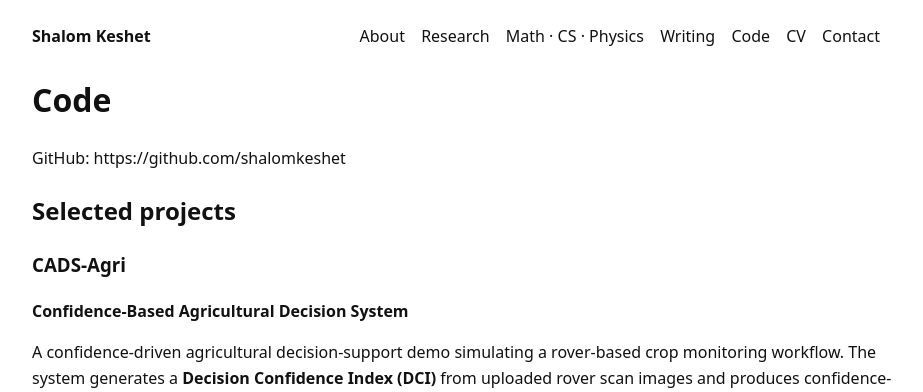
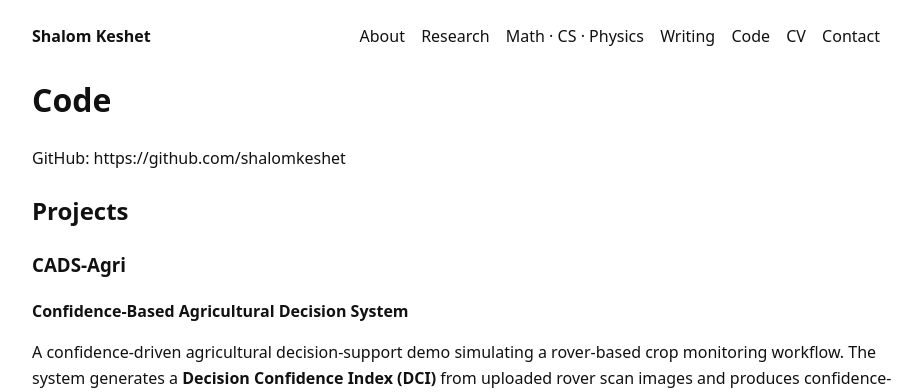
Before and after one commit to shalomkeshet/shalomkeshet.github.io, a Jekyll site: the page built from code.md, in a window 1280 px wide. Shown: the top 392 px of the page, without its empty margins (178-1101 px from the left). Built offline with Jekyll 4.4.1, drawn with Linux system fonts in a browser that asks for light colours.

Commit message:
Uppdate Heading in Code Page

```diff
--- a/code.md
+++ b/code.md
@@ -5,7 +5,7 @@ title: Code
 
 GitHub: https://github.com/shalomkeshet
 
-## Selected projects
+## Projects
 
 ### **CADS-Agri**
 **Confidence-Based Agricultural Decision System**
```
